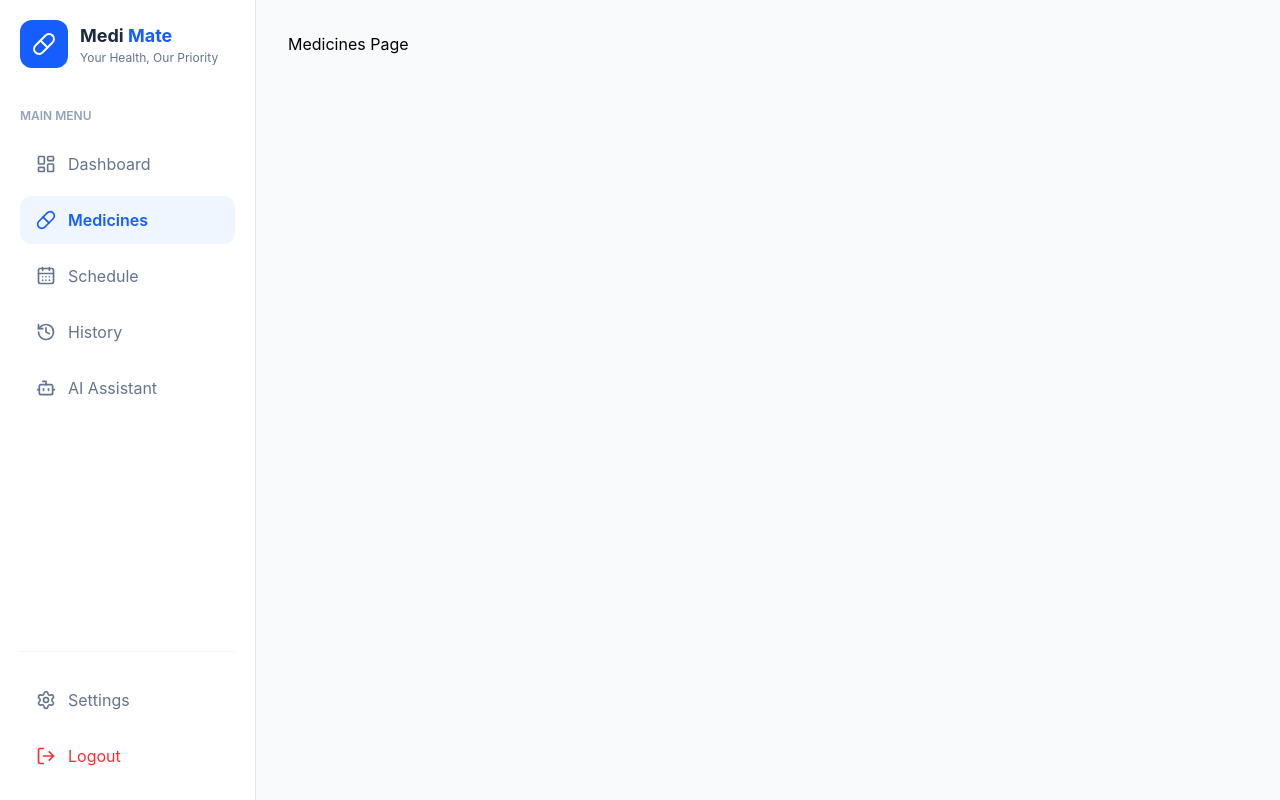
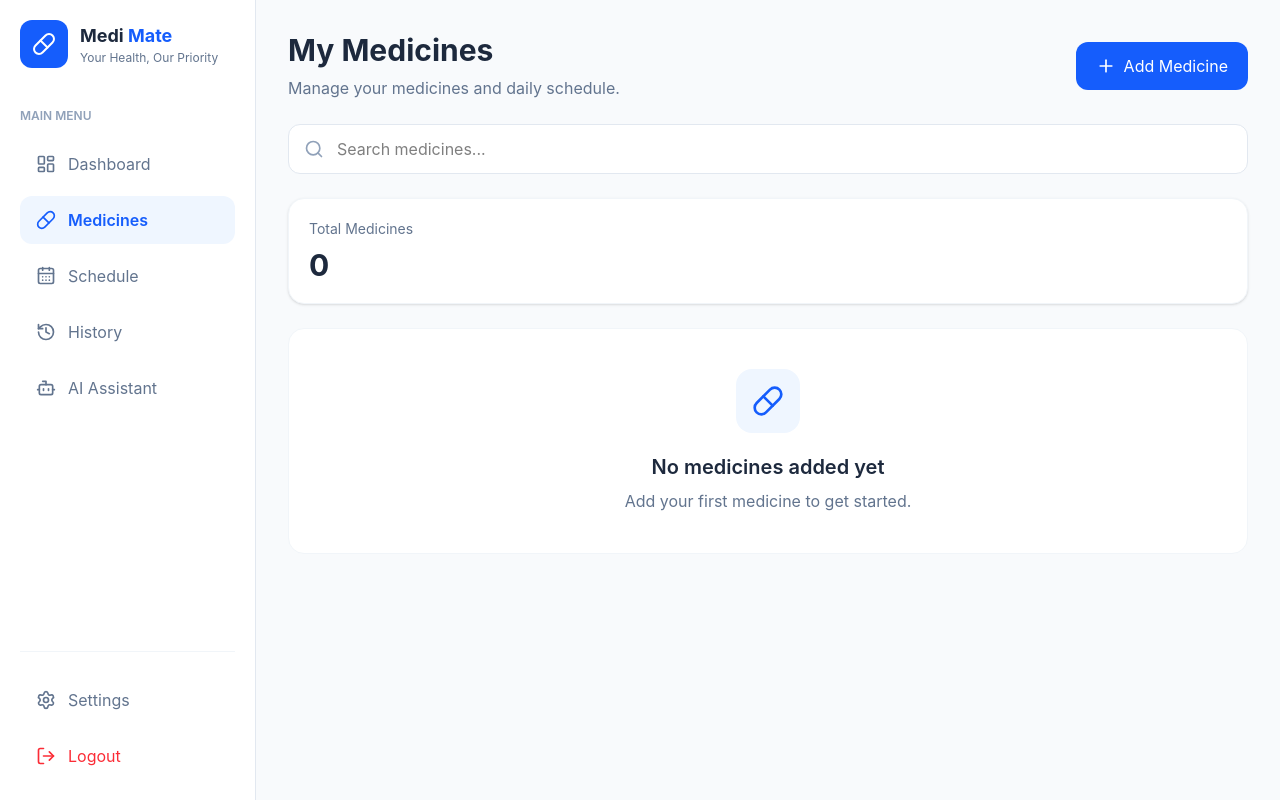
Before and after one commit to krishna45kumar/MediMate, a React (Vite) app in the folder frontend/: page /medicines in a window 1280 px wide. Built offline with nearby package versions, Linux system fonts and the light colour scheme.

Commit message:
features added

```diff
--- a/frontend/src/pages/Medicines.jsx
+++ b/frontend/src/pages/Medicines.jsx
@@ -1,7 +1,224 @@
+
+import { useState } from "react";
+import { Pill, Plus, Search, X } from "lucide-react";
+
 function Medicines() {
-    return (
-        <h1>Medicines Page</h1>
-    );
+  const [medicines, setMedicines] = useState([]);
+  const [search, setSearch] = useState("");
+  const [showForm, setShowForm] = useState(false);
+
+  const [formData, setFormData] = useState({
+    name: "",
+    dosage: "",
+    time: "",
+  });
+
+  function handleChange(e) {
+    const { name, value } = e.target;
+
+    setFormData((previous) => ({
+      ...previous,
+      [name]: value,
+    }));
+  }
+
+  function handleSubmit(e) {
+    e.preventDefault();
+
+    const newMedicine = {
+      id: Date.now(),
+      name: formData.name.trim(),
+      dosage: formData.dosage.trim(),
+      time: formData.time,
+    };
+
+    setMedicines((previous) => [...previous, newMedicine]);
+
+    setFormData({
+      name: "",
+      dosage: "",
+      time: "",
+    });
+
+    setShowForm(false);
+  }
+
+  const filteredMedicines = medicines.filter((medicine) =>
+    medicine.name.toLowerCase().includes(search.toLowerCase())
+  );
+
+  return (
+    <div className="space-y-6">
+      {/* Header */}
+      <div className="flex flex-col sm:flex-row sm:items-center sm:justify-between gap-4">
+        <div>
+          <h1 className="text-3xl font-bold text-slate-800">
+            My Medicines
+          </h1>
+          <p className="text-slate-500 mt-2">
+            Manage your medicines and daily schedule.
+          </p>
+        </div>
+
+        <button
+          type="button"
+          onClick={() => setShowForm(true)}
+          className="flex items-center justify-center gap-2 bg-blue-600 text-white px-5 py-3 rounded-xl hover:bg-blue-700"
+        >
+          <Plus size={20} />
+          Add Medicine
+        </button>
+      </div>
+
+      {/* Add Medicine Form */}
+      {showForm && (
+        <div className="bg-white border border-slate-200 rounded-2xl p-6 shadow-sm">
+          <div className="flex justify-between items-center mb-5">
+            <h2 className="text-xl font-bold text-slate-800">
+              Add New Medicine
+            </h2>
+
+            <button
+              type="button"
+              onClick={() => setShowForm(false)}
+              className="text-slate-500 hover:text-slate-800"
+              aria-label="Close form"
+            >
+              <X size={22} />
+            </button>
+          </div>
+
+          <form onSubmit={handleSubmit} className="space-y-4">
+            <div>
+              <label className="block text-sm font-medium text-slate-700 mb-2">
+                Medicine Name
+              </label>
+              <input
+                name="name"
+                value={formData.name}
+                onChange={handleChange}
+                placeholder="Enter medicine name"
+                required
+                className="w-full border border-slate-200 rounded-xl p-3 outline-none focus:border-blue-500"
+              />
+            </div>
+
+            <div>
+              <label className="block text-sm font-medium text-slate-700 mb-2">
+                Dosage
+              </label>
+              <input
+                name="dosage"
+                value={formData.dosage}
+                onChange={handleChange}
+                placeholder="e.g. 1 tablet (as prescribed)"
+                required
+                className="w-full border border-slate-200 rounded-xl p-3 outline-none focus:border-blue-500"
+              />
+            </div>
+
+            <div>
+              <label className="block text-sm font-medium text-slate-700 mb-2">
+                Reminder Time
+              </label>
+              <input
+                type="time"
+                name="time"
+                value={formData.time}
+                onChange={handleChange}
+                required
+                className="w-full border border-slate-200 rounded-xl p-3 outline-none focus:border-blue-500"
+              />
+            </div>
+
+            <div className="flex gap-3 pt-2">
+              <button
+                type="submit"
+                className="bg-blue-600 text-white px-5 py-3 rounded-xl hover:bg-blue-700"
+              >
+                Save Medicine
+              </button>
+
+              <button
+                type="button"
+                onClick={() => setShowForm(false)}
+                className="border border-slate-200 text-slate-600 px-5 py-3 rounded-xl hover:bg-slate-50"
+              >
+                Cancel
+              </button>
+            </div>
+          </form>
+        </div>
+      )}
+
+      {/* Search */}
+      <div className="relative">
+        <Search
+          size={20}
+          className="absolute left-4 top-1/2 -translate-y-1/2 text-slate-400"
+        />
+        <input
+          value={search}
+          onChange={(e) => setSearch(e.target.value)}
+          placeholder="Search medicines..."
+          className="w-full bg-white border border-slate-200 rounded-xl py-3 pl-12 pr-4 outline-none focus:border-blue-500"
+        />
+      </div>
+
+      {/* Total Count */}
+      <div className="bg-white border border-slate-100 rounded-2xl p-5 shadow-sm">
+        <p className="text-sm text-slate-500">Total Medicines</p>
+        <h2 className="text-3xl font-bold text-slate-800 mt-2">
+          {medicines.length}
+        </h2>
+      </div>
+
+      {/* Medicine List */}
+      {filteredMedicines.length === 0 ? (
+        <div className="bg-white border border-slate-100 rounded-2xl p-10 text-center">
+          <div className="mx-auto bg-blue-50 text-blue-600 w-16 h-16 rounded-2xl flex items-center justify-center">
+            <Pill size={32} />
+          </div>
+
+          <h2 className="text-xl font-semibold text-slate-800 mt-5">
+            {search ? "No matching medicines" : "No medicines added yet"}
+          </h2>
+
+          <p className="text-slate-500 mt-2">
+            Add your first medicine to get started.
+          </p>
+        </div>
+      ) : (
+        <div className="grid grid-cols-1 md:grid-cols-2 gap-5">
+          {filteredMedicines.map((medicine) => (
+            <div
+              key={medicine.id}
+              className="bg-white border border-slate-100 rounded-2xl p-5 shadow-sm"
+            >
+              <div className="flex items-center gap-3">
+                <div className="bg-blue-50 text-blue-600 p-3 rounded-xl">
+                  <Pill size={24} />
+                </div>
+
+                <div>
+                  <h3 className="font-semibold text-slate-800">
+                    {medicine.name}
+                  </h3>
+                  <p className="text-sm text-slate-500">
+                    {medicine.dosage}
+                  </p>
+                </div>
+              </div>
+
+              <p className="text-sm text-slate-500 mt-4">
+                Reminder: {medicine.time}
+              </p>
+            </div>
+          ))}
+        </div>
+      )}
+    </div>
+  );
 }
 
 export default Medicines;
```
